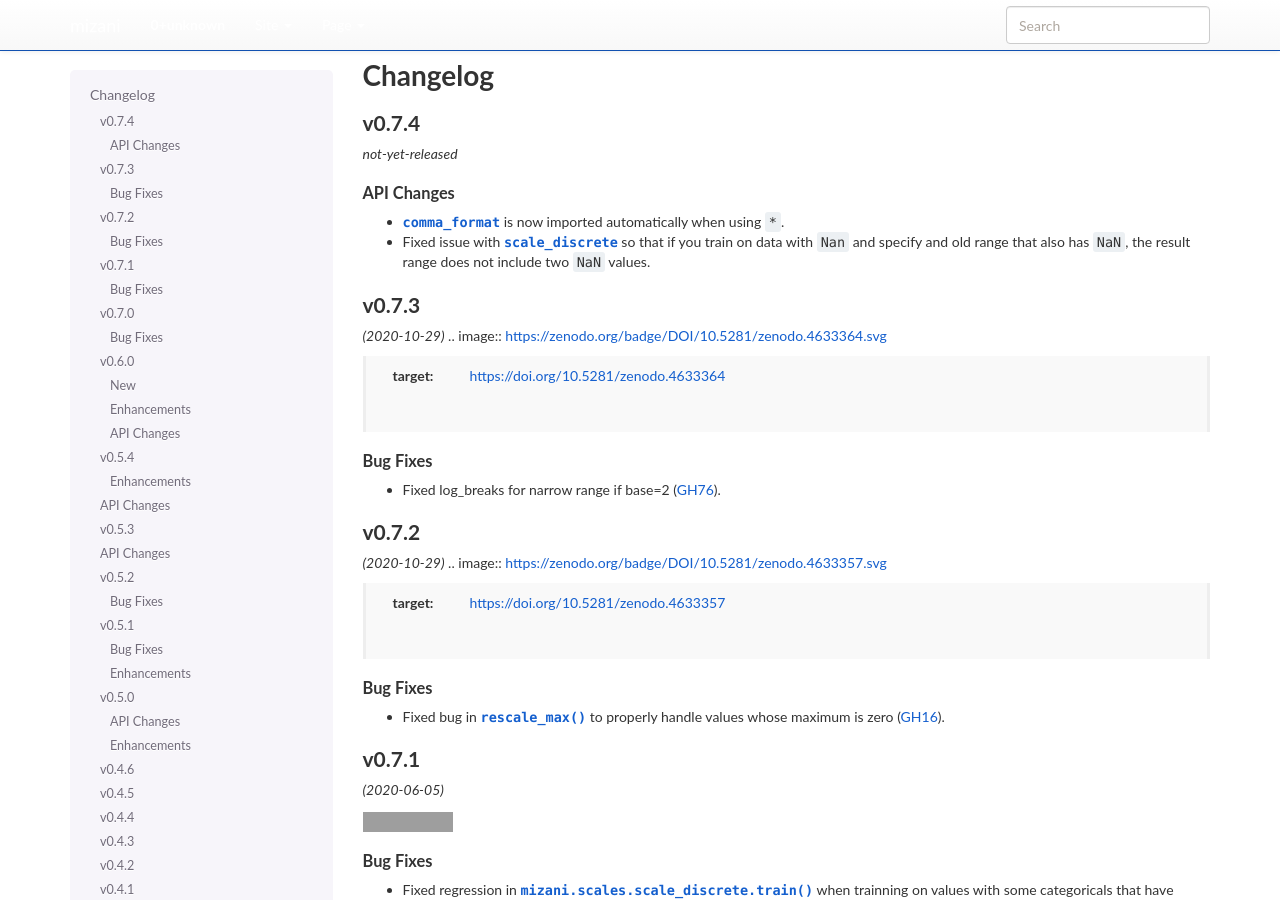
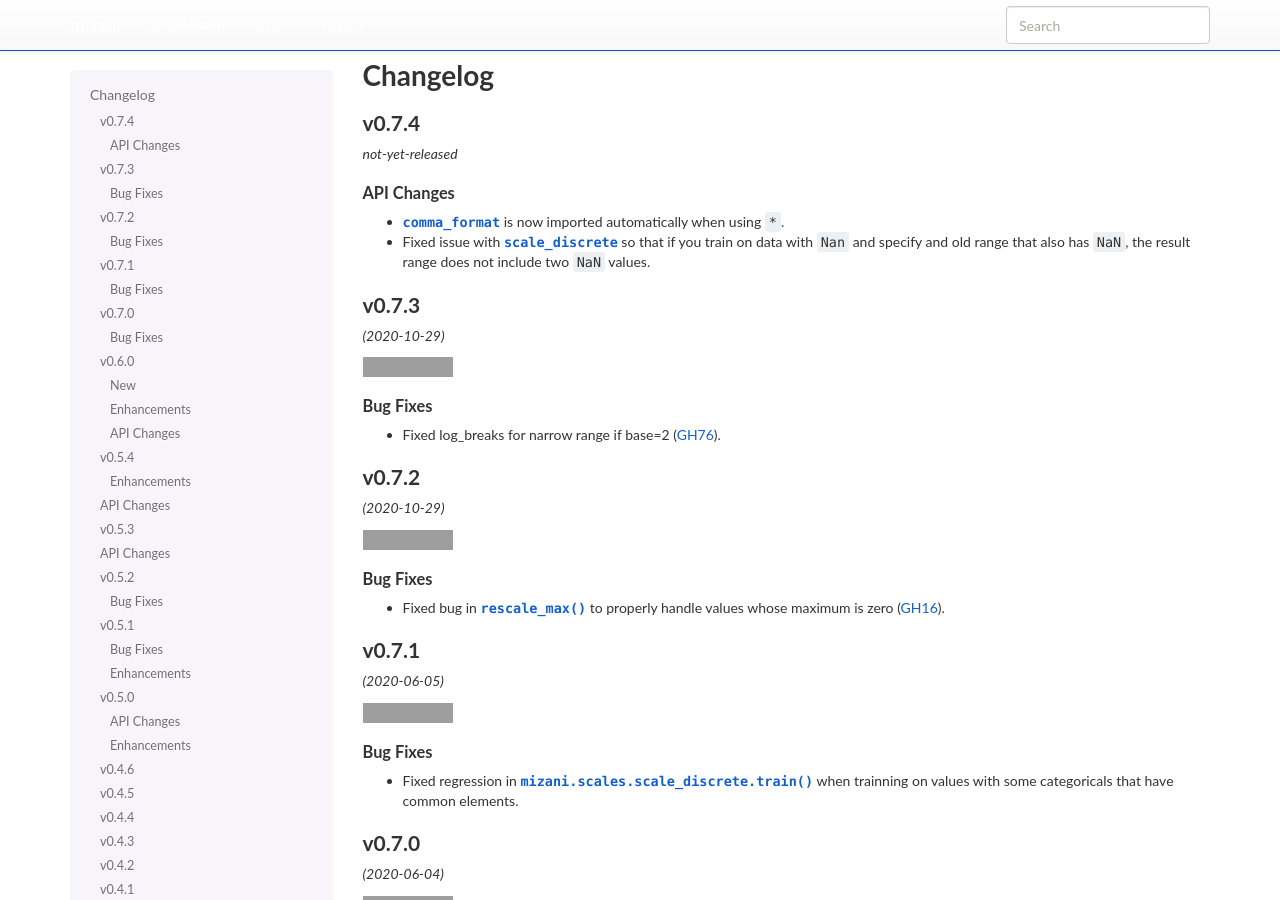
Before and after one commit to has2k1/mizani, a Sphinx documentation site: the page built from doc/changelog.rst, in a window 1280 px wide and 900 px high. Built offline with Sphinx 7.4.7, drawn with Linux system fonts in a browser that asks for light colours; nearby versions of some CDN libraries; library files that are not in the unit come from our copies; pages that are not in the unit, such as notebooks, are missing from menus; some of the changed text lies outside the part shown; grey boxes are pictures that could not be loaded.

Commit message:
DOC: Small changes

```diff
--- a/README.rst
+++ b/README.rst
@@ -11,8 +11,8 @@ Documentation        |documentation|_
 =================    =================
 
 Mizani is a scales package for graphics. It is written in Python and is
-based on Hadley Wickham's `Scales`_. For how to use it in a graphics
-system, see the `documentation`_.
+based on Hadley Wickham's `Scales`_. See the `documentation`_ for how
+to use it in a graphics system.
 
 Installation
 ============
@@ -46,4 +46,4 @@ Installation
 .. |documentation| image:: https://readthedocs.org/projects/mizani/badge/?version=latest
 .. _documentation: https://mizani.readthedocs.io/en/latest/
 
-.. _Scales: https://github.com/hadley/scales
+.. _Scales: https://github.com/r-lib/scales
--- a/doc/changelog.rst
+++ b/doc/changelog.rst
@@ -18,6 +18,7 @@ API Changes
 v0.7.3
 ------
 *(2020-10-29)*
+
 .. image:: https://zenodo.org/badge/DOI/10.5281/zenodo.4633364.svg
    :target: https://doi.org/10.5281/zenodo.4633364
 
@@ -30,6 +31,7 @@ Bug Fixes
 v0.7.2
 ------
 *(2020-10-29)*
+
 .. image:: https://zenodo.org/badge/DOI/10.5281/zenodo.4633357.svg
    :target: https://doi.org/10.5281/zenodo.4633357
 
--- a/doc/conf.py
+++ b/doc/conf.py
@@ -78,7 +78,7 @@ master_doc = 'index'
 
 # General information about the project.
 project = 'Mizani'
-copyright = '2020, Hassan Kibirige'
+copyright = '2022, Hassan Kibirige'
 
 # The version info for the project you're documenting, acts as replacement for
 # |version| and |release|, also used in various other places throughout the
```
Also changed, not shown: 1 other file.
